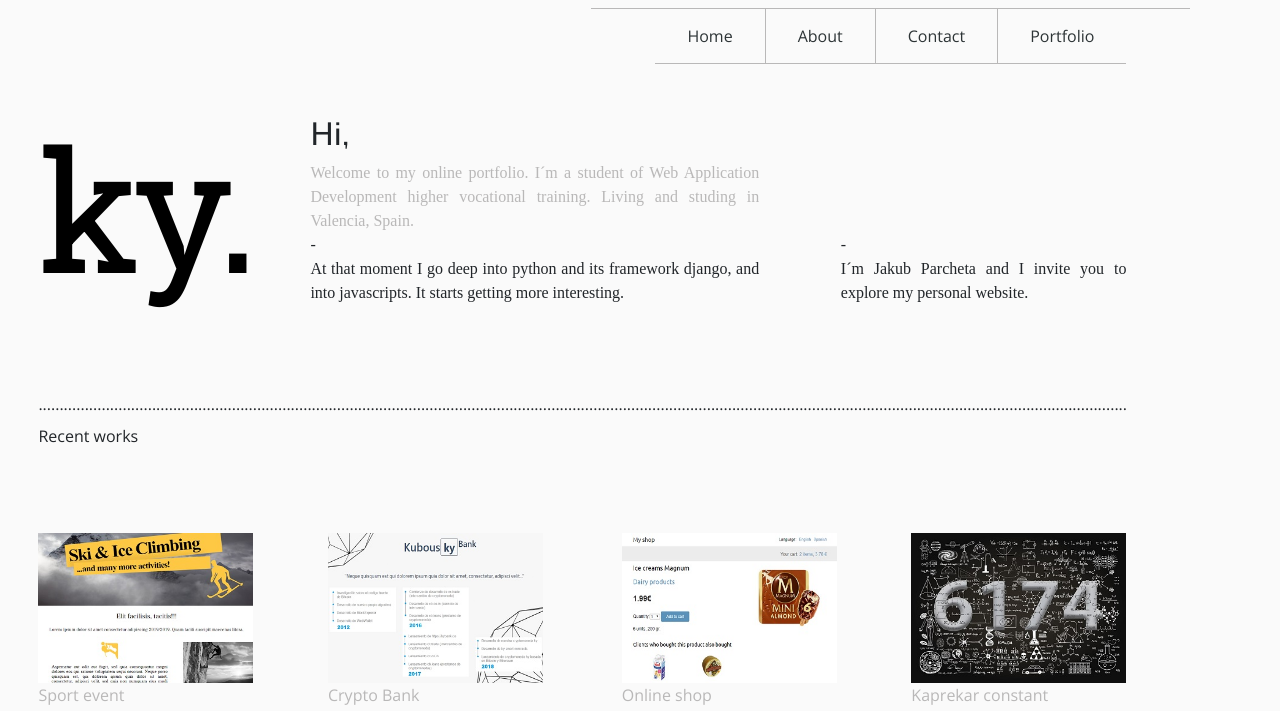
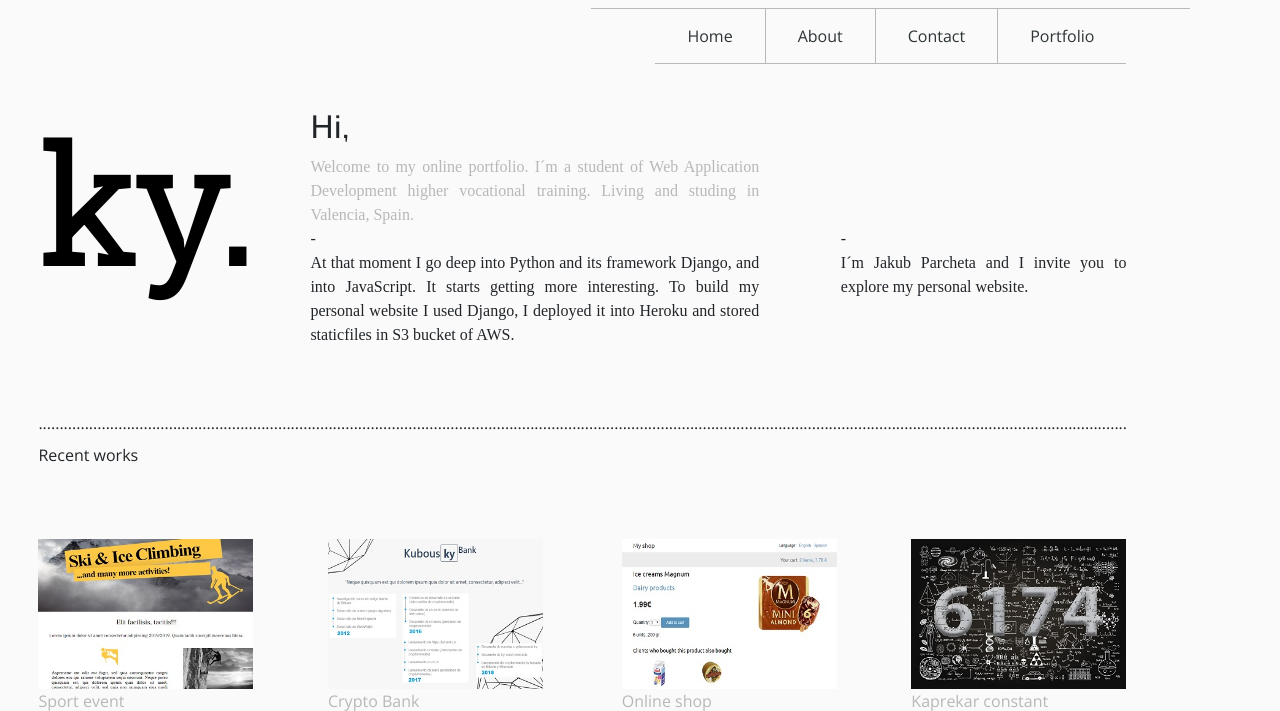
Before and after one commit to kubousky/my_website, a Django app: page / in a window 1280 px wide. Shown: the top 711 px of the page. Run offline with Django 3.2, Linux system fonts and the light colour scheme; data comes from the database, SQL or seed files in the repository; both versions use the stored data as it was after the commit; some libraries are stand-ins or nearby versions; some web fonts are replaced.

```diff
--- a/portfolio/static/js/script_js.js
+++ b/portfolio/static/js/script_js.js
@@ -5,7 +5,7 @@ jQuery(function($){
 
 });
 
-if ('http://jakub-parcheta.herokuapp.com/' == window.location.href ||   'http://localhost:8000/' == window.location.href){
+if ('https://jakub-parcheta.herokuapp.com/' == window.location.href ||   'http://localhost:8000/' == window.location.href){
 // refresh page when resize browser
     $(window).on('resize',function(){location.reload();});
 }
--- a/portfolio/templates/home.html
+++ b/portfolio/templates/home.html
@@ -25,7 +25,7 @@
             <div id="extra">
                 <div id='extra_1'>
                     <div id="extra_1_1"><p>-</p></div>
-                    <div id="extra_1_2"><p>At that moment I go deep into python and its framework django, and into javascripts. It starts getting more interesting.</p></div>
+                    <div id="extra_1_2"><p>At that moment I go deep into Python and its framework Django, and into JavaScript. It starts getting more interesting. To build my personal website I used Django, I deployed it into Heroku and stored staticfiles in S3 bucket of AWS.</p></div>
                 </div>
                 <div id='extra_2'>
                     <div id="extra_2_1"><p>-</p></div>
```
Also changed, not shown: db.sqlite3.
